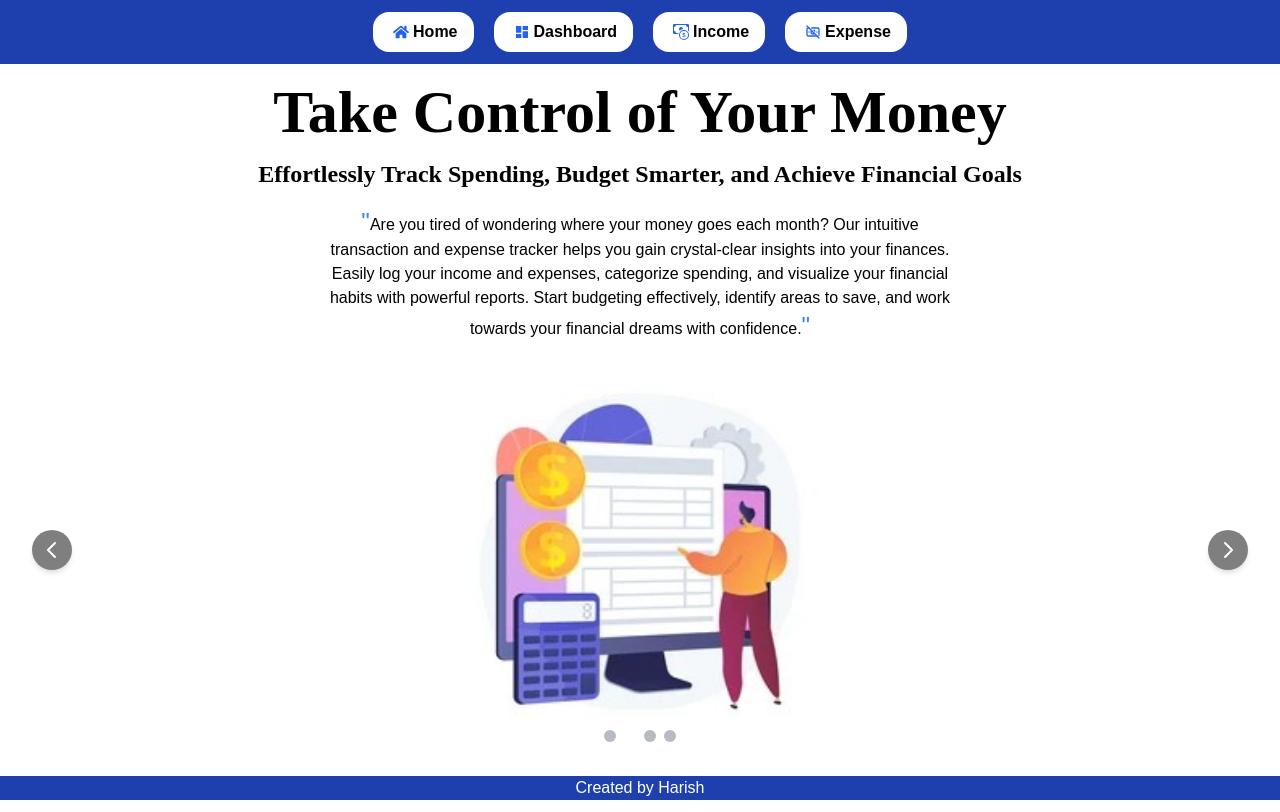
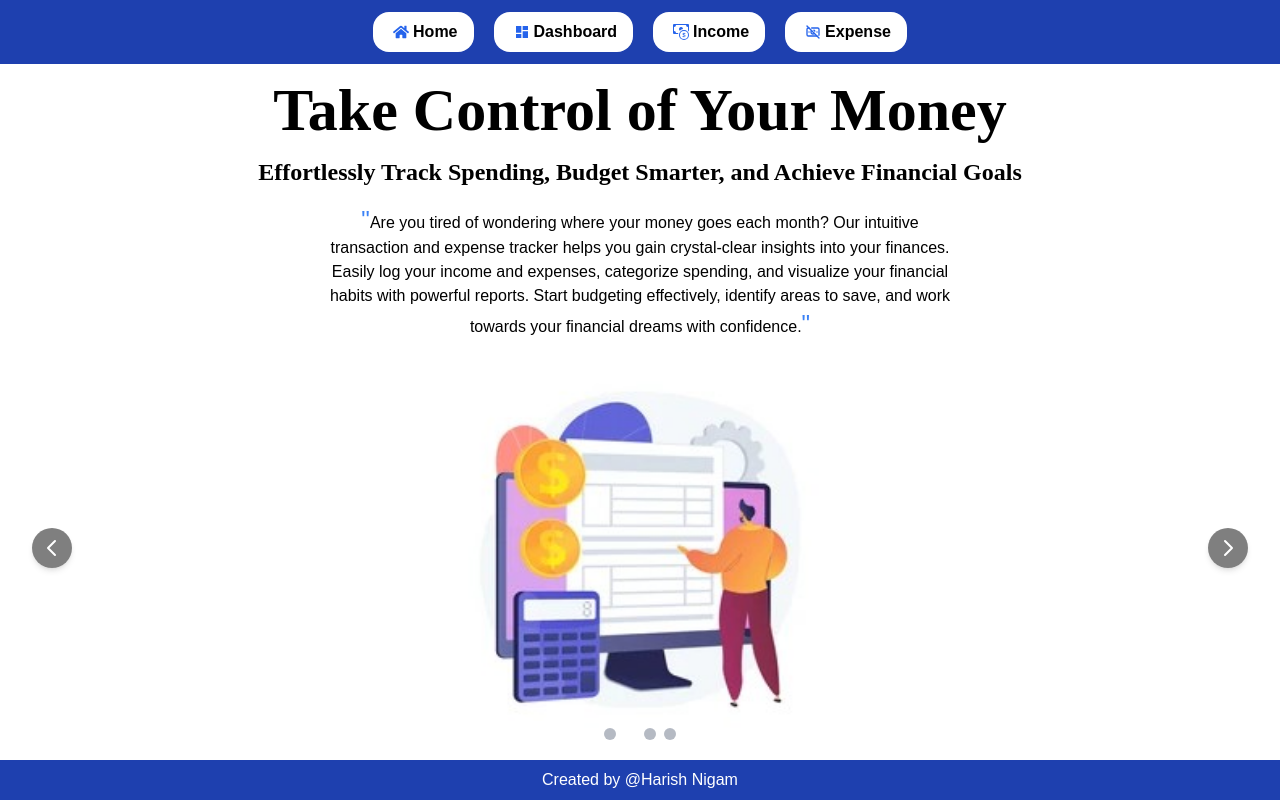
Before and after one commit to harishnigam21/Transaction-Tracking, a React (Create React App) app in the folder frontend/: page / in a window 1280 px wide. Built offline with nearby package versions, Linux system fonts and the light colour scheme.

Commit message:
Update Home.js

```diff
--- a/frontend/src/Home.js
+++ b/frontend/src/Home.js
@@ -78,8 +78,8 @@ export function Home() {
           <Outlet />
         </article>
       )}
-      <footer className="sticky bottom-0 bg-blue-800 w-full text-center text-white">
-        Created by Harish
+      <footer className="sticky p-2 bottom-0 bg-blue-800 w-full text-center text-white">
+        Created by @Harish Nigam
       </footer>
     </main>
   );
```
